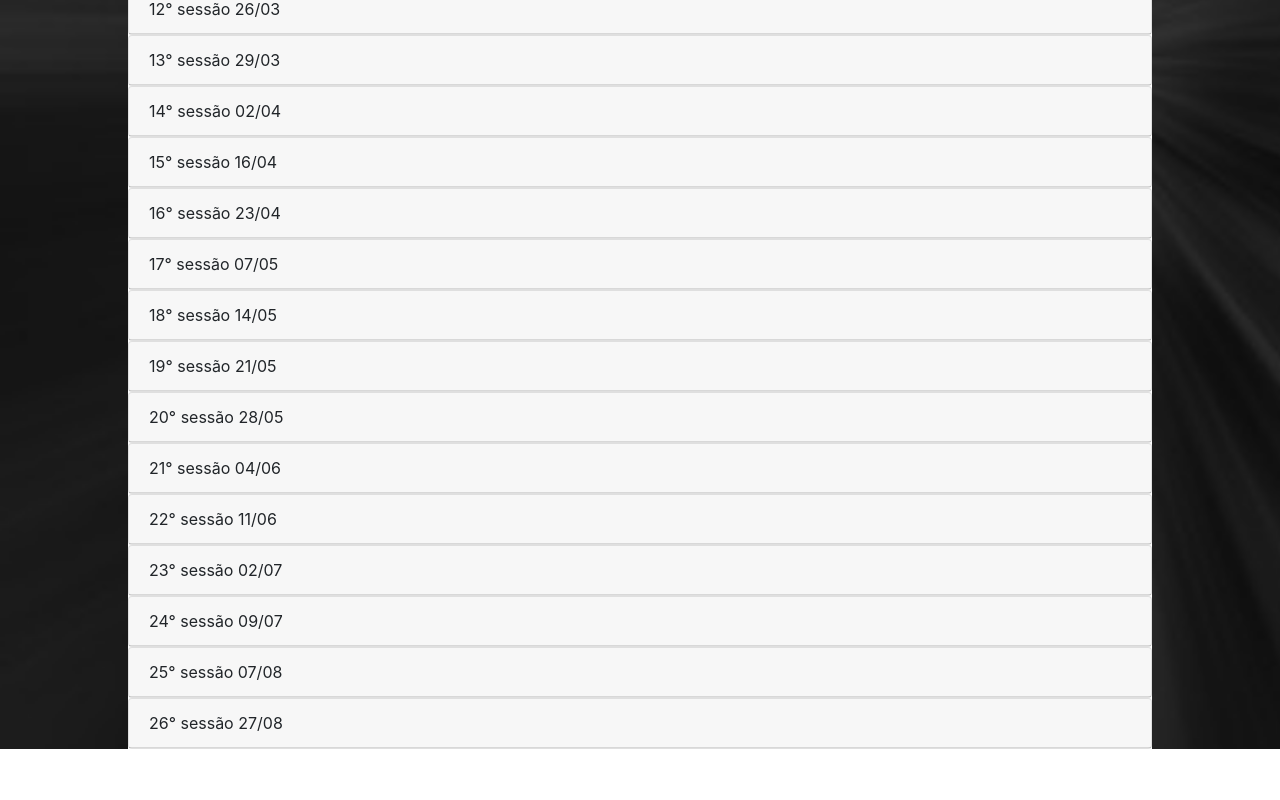
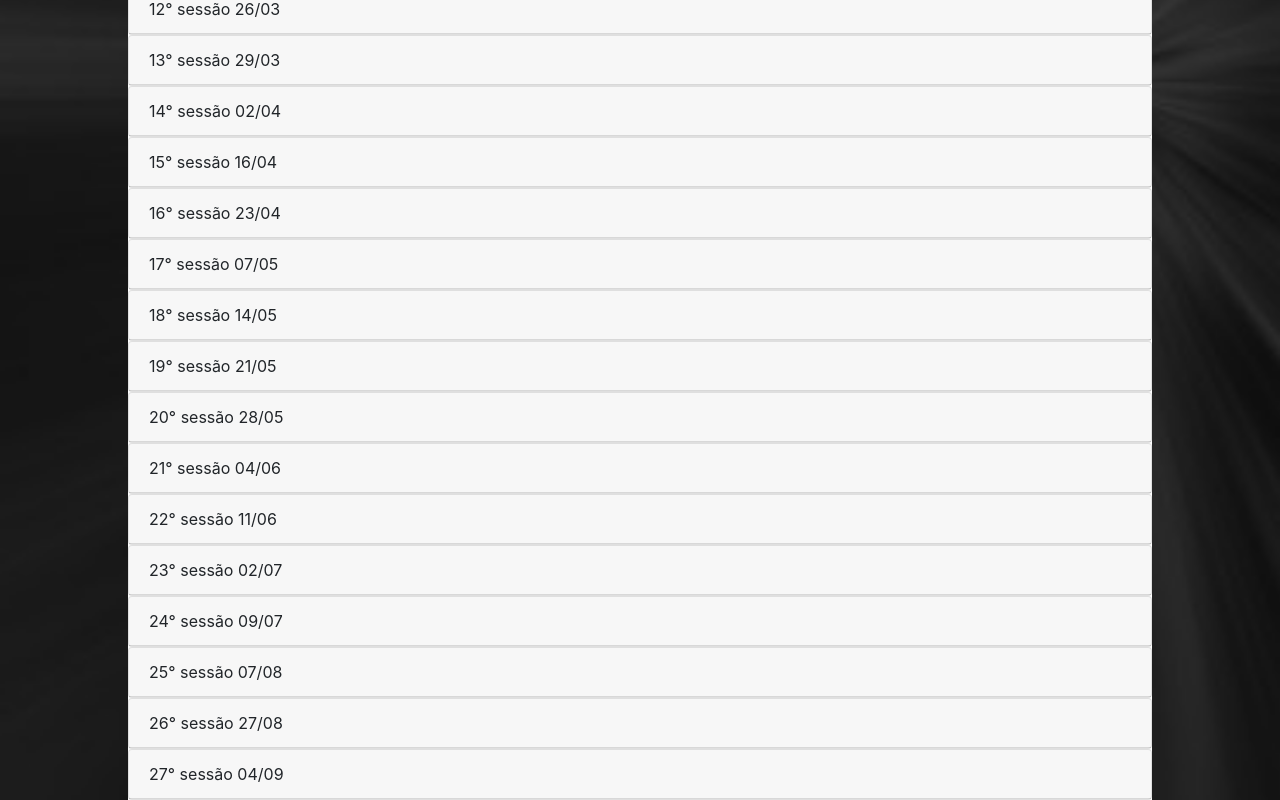
Before and after one commit to CaioCohen/CorruptedDominion, an Angular app: page /sessoes in a window 1280 px wide. Shown: the part 639-1439 px from the top of the page. Before the commit the page ends 1388 px from the top, so only its background shows below. Built offline with nearby package versions, Linux system fonts and the light colour scheme; what ngx-bootstrap-icons would draw is missing.

Commit message:
27 sessao campanha 2

```diff
--- a/src/app/main/sessoes/sessoes.component.html
+++ b/src/app/main/sessoes/sessoes.component.html
@@ -1005,6 +1005,13 @@
         <p>Um enviado do reino estará presidindo a final da competição, e apenas os 5 melhores times serão escolhidos para irem para o reino e terem a oportunidade de explorar a tal zona prometida. </p>
         <p>A final é dividida em duas etapas, e a primeira é capturar criatura de maior ranque dentro de 3 dias.</p>
       </accordion-group>
+      <accordion-group>
+        <div accordion-heading class="header"> 27° sessão 04/09</div>
+        <p>O grupo resolve subir o vulcão, que o lugar mais próximo com a maior concentração de criaturas poderosas. O objetivo deles é capturar uma criatura com ranque maior de uma criatura desolada.</p>
+        <p>Ao longo do caminho eles se deparam com várias criaturas, mas nenhuma delas passou de uma criatura desolada forte. Até que eles chegam no topo do vulcão.</p>
+        <p>Olhando para dentro, eles percebem uma caverna la dentro, Ghorr também percebe rastros de animais grandes na entrada, então eles resolvem entrar na caverna.</p>
+        <p>Dentro da caverna eles lutam com várias criaturas e finalmente encontram um ninho de Xotani, uma criatura primordial. Eles conseguem derrotá-las e capturar uma viva.</p>
+      </accordion-group>
     </ng-container>
 </accordion>
 </div>
```
